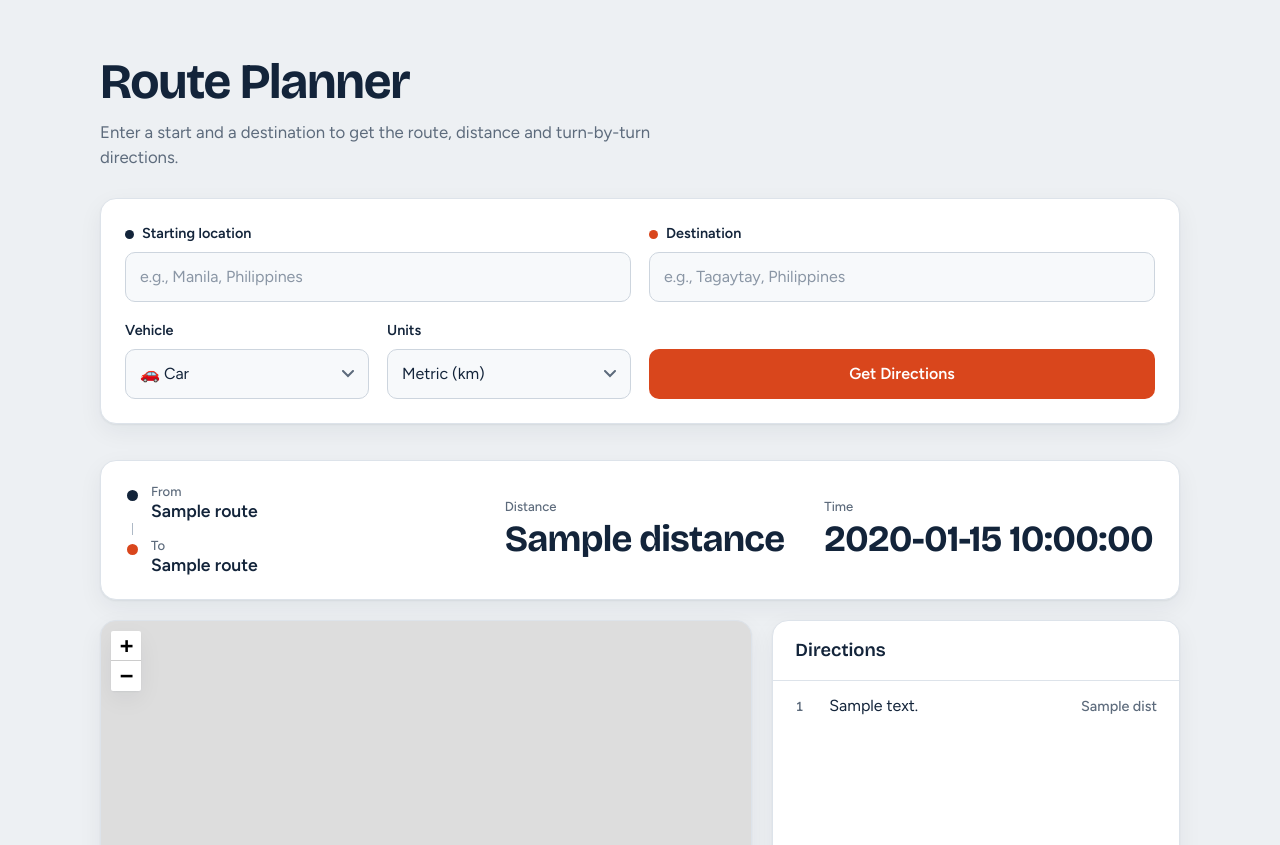
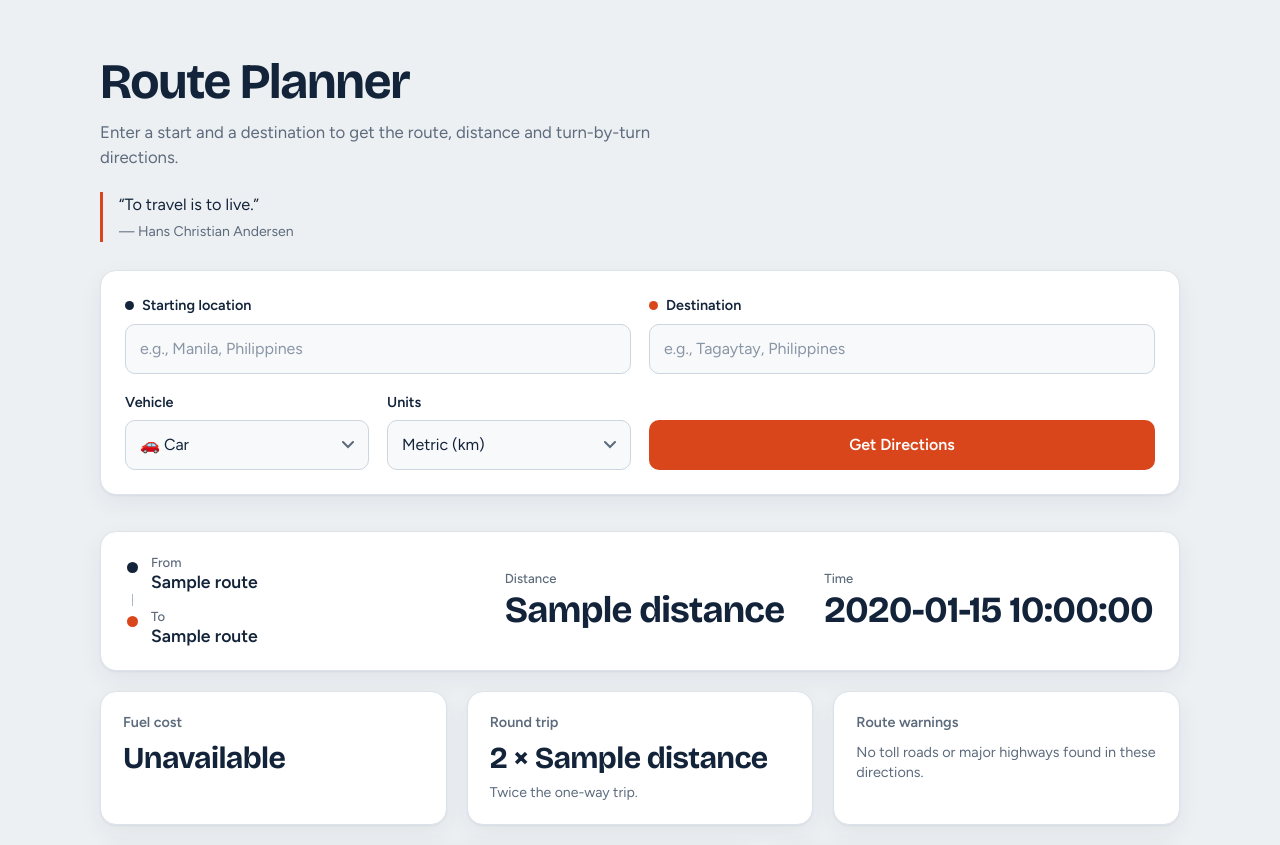
Before and after one commit to tenkaaaaaa/Cisco-GroupActivity3, a Flask app: template Activity1/templates/index.html in a window 1280 px wide. Shown: the top 845 px of the page. Run offline with Flask 3, Linux system fonts and the light colour scheme; the template is opened without the code that fills it: most values are stand-ins (such as "Sample title", 1, 10 or a date in 2020).

Commit message:
Features

```diff
--- /dev/null
+++ b/Activity1/static/features.js
@@ -0,0 +1,186 @@
+(function () {
+    // ---------- Settings you can edit ----------
+    // Gasoline (RON 91) common price in Metro Manila, PHP per liter.
+    // Source: DOE-based weekly estimates, Nov 3-9, 2026. Pump prices change weekly, so update this number.
+    var FUEL_PRICE_PER_LITER = 86.80;
+    // Typical fuel economy of a car. Change to match your vehicle.
+    var CAR_KM_PER_LITER = 12;
+
+    var KM_PER_MILE = 1.609344;
+
+    var QUOTES = [
+        { text: 'A journey of a thousand miles begins with a single step.', author: 'Lao Tzu' },
+        { text: 'The world is a book, and those who do not travel read only one page.', author: 'Saint Augustine' },
+        { text: 'I travel not to go anywhere, but to go. I travel for travel\u2019s sake.', author: 'Robert Louis Stevenson' },
+        { text: 'Every day is a journey, and the journey itself is home.', author: 'Matsuo Bash\u014d' },
+        { text: 'Travel makes one modest. You see what a tiny place you occupy in the world.', author: 'Gustave Flaubert' },
+        { text: 'To travel is to live.', author: 'Hans Christian Andersen' },
+        { text: 'Adventure is worthwhile in itself.', author: 'Amelia Earhart' }
+    ];
+
+    // Words that signal toll roads or major highways in the turn-by-turn text
+    var TOLL_PATTERN = /\b(toll|tollway|tollgate|expressway|skyway|slex|nlex|tplex|sctex|calax|cavitex|cclex|clex|star tollway|e[1-6])\b/i;
+    var HIGHWAY_PATTERN = /\b(highway|diversion road|maharlika|national road|circumferential|radial road|c-?[1-6]|r-?(?:10|[1-9])|ah\d+)\b/i;
+
+    // ---------- Quote of the session ----------
+    // Picked at random the first time the site is opened, then kept for the rest of the session.
+    function showQuote() {
+        var box = document.getElementById('quote');
+        if (!box) return;
+
+        var index = null;
+        try {
+            var saved = sessionStorage.getItem('quoteIndex');
+            if (saved !== null && QUOTES[+saved]) index = +saved;
+        } catch (e) { /* storage unavailable */ }
+
+        if (index === null) {
+            index = Math.floor(Math.random() * QUOTES.length);
+            try { sessionStorage.setItem('quoteIndex', index); } catch (e) { /* ignore */ }
+        }
+
+        document.getElementById('quote-text').textContent = '\u201C' + QUOTES[index].text + '\u201D';
+        document.getElementById('quote-author').textContent = '\u2014 ' + QUOTES[index].author;
+        box.hidden = false;
+    }
+
+    // ---------- Helpers ----------
+    function parseDistance(text) {
+        var m = /([\d,]*\.?\d+)\s*(km|mi)/i.exec(text || '');
+        if (!m) return null;
+        var value = parseFloat(m[1].replace(/,/g, ''));
+        var unit = m[2].toLowerCase();
+        return { value: value, unit: unit, km: unit === 'mi' ? value * KM_PER_MILE : value };
+    }
+
+    function parseSeconds(text) {
+        var m = /^\s*(\d+):(\d{2})(?::(\d{2}))?\s*$/.exec(text || '');
+        if (!m) return null;
+        if (m[3] !== undefined) return (+m[1]) * 3600 + (+m[2]) * 60 + (+m[3]);
+        return (+m[1]) * 60 + (+m[2]);
+    }
+
+    function pad(n) { return (n < 10 ? '0' : '') + n; }
+
+    function formatSeconds(total) {
+        var h = Math.floor(total / 3600);
+        var m = Math.floor((total % 3600) / 60);
+        var s = Math.round(total % 60);
+        return pad(h) + ':' + pad(m) + ':' + pad(s);
+    }
+
+    function peso(amount) {
+        return '\u20B1' + Math.round(amount).toLocaleString('en-PH');
+    }
+
+    function setText(id, text) {
+        var el = document.getElementById(id);
+        if (el) el.textContent = text;
+    }
+
+    // ---------- Fuel cost + round trip ----------
+    function renderCostAndRoundTrip(vehicle) {
+        var distanceEl = document.querySelector('.metric:nth-child(1)');
+        var timeEl = document.querySelector('.metric:nth-child(2)');
+        var distText = distanceEl ? distanceEl.childNodes[distanceEl.childNodes.length - 1].textContent.trim() : '';
+        var timeText = timeEl ? timeEl.childNodes[timeEl.childNodes.length - 1].textContent.trim() : '';
+
+        var dist = parseDistance(distText);
+        var seconds = parseSeconds(timeText);
+
+        // Round trip
+        if (dist) {
+            var rtValue = (dist.value * 2).toFixed(1);
+            setText('rt-distance', rtValue + ' ' + dist.unit);
+        } else {
+            setText('rt-distance', '2 \u00D7 ' + distText);
+        }
+        setText('rt-time', seconds !== null
+            ? 'About ' + formatSeconds(seconds * 2) + ' of driving there and back (' + distText + ' each way).'
+            : 'Twice the one-way trip.');
+
+        // Fuel cost (cars only)
+        if (vehicle !== 'car') {
+            setText('cost-oneway', 'Car only');
+            setText('cost-note', 'Fuel cost is estimated for car routes. Pick Car to see it.');
+            return;
+        }
+        if (!dist) {
+            setText('cost-oneway', 'Unavailable');
+            return;
+        }
+
+        var liters = dist.km / CAR_KM_PER_LITER;
+        var oneWay = liters * FUEL_PRICE_PER_LITER;
+        setText('cost-oneway', peso(oneWay));
+        setText('cost-note',
+            'One way. Round trip is about ' + peso(oneWay * 2) + '. ' +
+            'Based on ' + CAR_KM_PER_LITER + ' km/L and \u20B1' + FUEL_PRICE_PER_LITER.toFixed(2) + ' per liter of gasoline.');
+    }
+
+    // ---------- Smart route warnings ----------
+    function renderWarnings() {
+        var list = document.getElementById('warn-list');
+        if (!list) return;
+
+        var steps = document.querySelectorAll('.steps .step-text');
+        var found = [];
+        var seen = {};
+
+        steps.forEach(function (el, i) {
+            var text = el.textContent.trim();
+            var type = TOLL_PATTERN.test(text) ? 'toll' : (HIGHWAY_PATTERN.test(text) ? 'highway' : null);
+            if (!type || seen[text]) return;
+            seen[text] = true;
+            found.push({ type: type, step: i + 1, text: text });
+        });
+
+        list.innerHTML = '';
+
+        if (!found.length) {
+            var ok = document.createElement('li');
+            ok.className = 'ok';
+            ok.textContent = 'No toll roads or major highways found in these directions.';
+            list.appendChild(ok);
+            return;
+        }
+
+        // Toll roads first, then highways
+        found.sort(function (a, b) { return (a.type === 'toll' ? 0 : 1) - (b.type === 'toll' ? 0 : 1); });
+
+        found.slice(0, 4).forEach(function (w) {
+            var li = document.createElement('li');
+            var tag = document.createElement('span');
+            tag.className = 'tag tag-' + w.type;
+            tag.textContent = w.type === 'toll' ? 'Toll road' : 'Major highway';
+            var msg = document.createElement('span');
+            msg.textContent = 'Step ' + w.step + ': ' + w.text;
+            li.appendChild(tag);
+            li.appendChild(msg);
+            list.appendChild(li);
+        });
+
+        if (found.length > 4) {
+            var more = document.createElement('li');
+            more.className = 'ok';
+            more.textContent = '+' + (found.length - 4) + ' more in the directions.';
+            list.appendChild(more);
+        }
+
+        if (found.some(function (w) { return w.type === 'toll'; })) {
+            var tip = document.createElement('li');
+            tip.className = 'ok';
+            tip.textContent = 'Toll fees are not included in the fuel cost. Keep your RFID tag or cash ready.';
+            list.appendChild(tip);
+        }
+    }
+
+    // ---------- Start ----------
+    showQuote();
+
+    var insights = document.getElementById('insights');
+    if (insights) {
+        renderCostAndRoundTrip(insights.getAttribute('data-vehicle') || 'car');
+        renderWarnings();
+    }
+})();
--- a/Activity1/static/style.css
+++ b/Activity1/static/style.css
@@ -345,3 +345,78 @@ select {
 @media (prefers-reduced-motion: reduce) {
     * { transition: none !important; }
 }
+
+/* ---------- Quote ---------- */
+.quote {
+    margin-top: 22px;
+    max-width: 56ch;
+    padding-left: 16px;
+    border-left: 3px solid var(--accent);
+}
+.quote blockquote { font-size: 1.02rem; line-height: 1.5; }
+.quote figcaption { margin-top: 4px; font-size: 0.88rem; color: var(--muted); }
+
+/* ---------- Trip insights ---------- */
+.insights {
+    display: grid;
+    grid-template-columns: repeat(3, minmax(0, 1fr));
+    gap: 20px;
+    margin-bottom: 20px;
+}
+
+.insight {
+    padding: 20px 22px;
+    background: var(--surface);
+    border: 1px solid var(--line);
+    border-radius: var(--radius);
+    box-shadow: var(--shadow);
+}
+
+.insight h2 {
+    margin-bottom: 8px;
+    font-family: 'Figtree', sans-serif;
+    font-size: 0.9rem;
+    font-weight: 600;
+    color: var(--muted);
+}
+
+.insight-big {
+    font-family: 'Bricolage Grotesque', 'Figtree', sans-serif;
+    font-weight: 700;
+    font-size: 1.9rem;
+    line-height: 1.1;
+    letter-spacing: -0.02em;
+}
+
+.insight-note {
+    margin-top: 8px;
+    font-size: 0.88rem;
+    line-height: 1.45;
+    color: var(--muted);
+}
+
+.warnings { list-style: none; display: flex; flex-direction: column; gap: 10px; }
+
+.warnings li {
+    display: flex;
+    flex-direction: column;
+    align-items: flex-start;
+    gap: 4px;
+    font-size: 0.9rem;
+    line-height: 1.4;
+}
+
+.warnings .ok { color: var(--muted); }
+
+.tag {
+    padding: 2px 9px;
+    font-size: 0.78rem;
+    font-weight: 600;
+    border-radius: 999px;
+}
+.tag-toll    { color: var(--accent-dark); background: #fbe6df; }
+.tag-highway { color: var(--ink); background: #e3eaf2; }
+
+@media (max-width: 860px) {
+    .insights { grid-template-columns: 1fr; }
+}
--- a/Activity1/templates/index.html
+++ b/Activity1/templates/index.html
@@ -22,33 +22,38 @@
         <header class="hero">
             <h1>Route Planner</h1>
             <p class="subtitle">Enter a start and a destination to get the route, distance and turn-by-turn directions.</p>
+
+            <figure class="quote" id="quote" hidden>
+                <blockquote id="quote-text"></blockquote>
+                <figcaption id="quote-author"></figcaption>
+            </figure>
         </header>
 
         <form method="POST" class="route-form">
             <div class="input-group from">
                 <label for="start_loc">Starting location</label>
-                <input id="start_loc" type="text" name="start_loc" placeholder="e.g., Manila, Philippines" required>
+                <input id="start_loc" type="text" name="start_loc" placeholder="e.g., Manila, Philippines" value="{{ request.form.get('start_loc', '') }}" required>
             </div>
 
             <div class="input-group to">
                 <label for="end_loc">Destination</label>
-                <input id="end_loc" type="text" name="end_loc" placeholder="e.g., Tagaytay, Philippines" required>
+                <input id="end_loc" type="text" name="end_loc" placeholder="e.g., Tagaytay, Philippines" value="{{ request.form.get('end_loc', '') }}" required>
             </div>
 
             <div class="input-group">
                 <label for="vehicle">Vehicle</label>
                 <select id="vehicle" name="vehicle">
-                    <option value="car">🚗 Car</option>
-                    <option value="bike">🚲 Bike</option>
-                    <option value="foot">🚶 Foot</option>
+                    <option value="car" {{ 'selected' if request.form.get('vehicle', 'car') == 'car' }}>🚗 Car</option>
+                    <option value="bike" {{ 'selected' if request.form.get('vehicle', 'car') == 'bike' }}>🚲 Bike</option>
+                    <option value="foot" {{ 'selected' if request.form.get('vehicle', 'car') == 'foot' }}>🚶 Foot</option>
                 </select>
             </div>
 
             <div class="input-group">
                 <label for="unit">Units</label>
                 <select id="unit" name="unit">
-                    <option value="metric">Metric (km)</option>
-                    <option value="imperial">Imperial (miles)</option>
+                    <option value="metric" {{ 'selected' if request.form.get('unit', 'metric') == 'metric' }}>Metric (km)</option>
+                    <option value="imperial" {{ 'selected' if request.form.get('unit', 'metric') == 'imperial' }}>Imperial (miles)</option>
                 </select>
             </div>
 
@@ -71,6 +76,25 @@
                         <p class="metric"><span>Time</span>{{ route.time }}</p>
                     </div>
                 </div>
+
+                <section class="insights" id="insights" data-vehicle="{{ request.form.get('vehicle', 'car') }}">
+                    <article class="insight">
+                        <h2>Fuel cost</h2>
+                        <p class="insight-big" id="cost-oneway">&ndash;</p>
+                        <p class="insight-note" id="cost-note"></p>
+                    </article>
+
+                    <article class="insight">
+                        <h2>Round trip</h2>
+                        <p class="insight-big" id="rt-distance">&ndash;</p>
+                        <p class="insight-note" id="rt-time"></p>
+                    </article>
+
+                    <article class="insight">
+                        <h2>Route warnings</h2>
+                        <ul class="warnings" id="warn-list"></ul>
+                    </article>
+                </section>
 
                 <div class="explore">
                     <div id="map"></div>
@@ -105,6 +129,9 @@
         {% endif %}
     </main>
 
+    <!-- Quotes, trip cost, round trip and route warnings -->
+    <script src="{{ url_for('static', filename='features.js') }}"></script>
+
     <script>
         // Show progress while the route is being calculated
         document.querySelector('.route-form').addEventListener('submit', function () {
```
